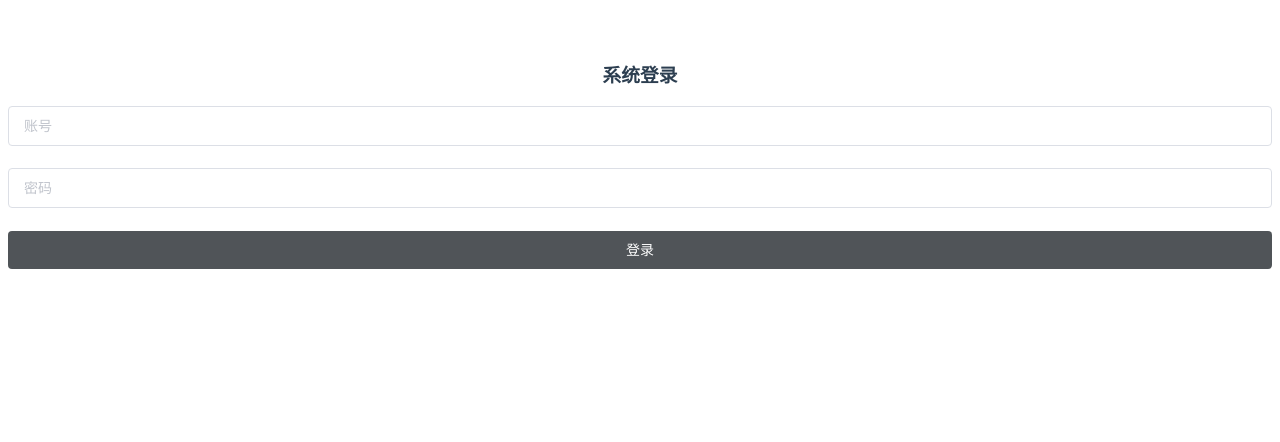
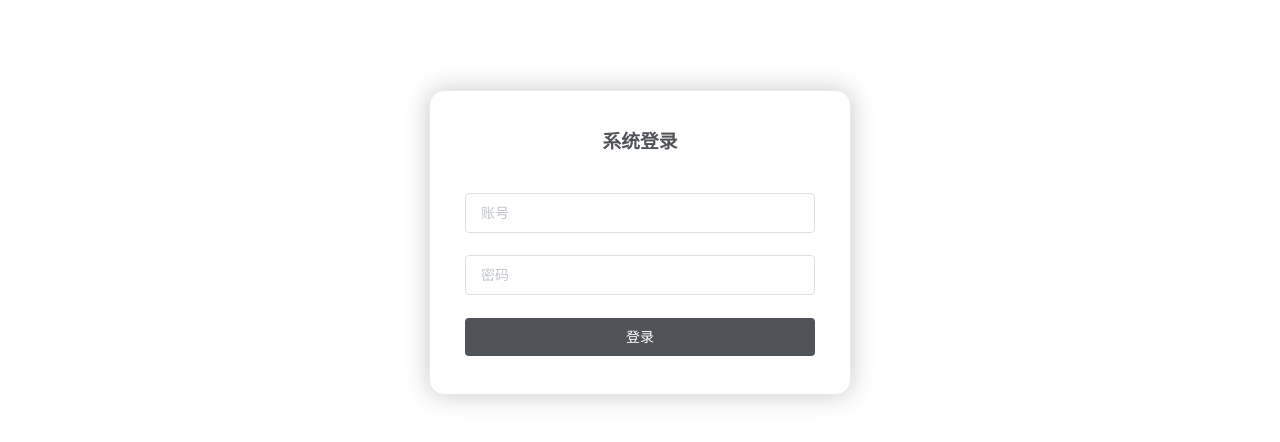
Before and after one commit to jia1000/SpringBootVueDemo, a Vue app in the folder wj-vue-test/: page /#/login in a window 1280 px wide. Shown: the top 442 px of the page. Built offline with nearby package versions, Linux system fonts and the light colour scheme.

Commit message:
前后端分离项目：前端工程：添加登录界面的样式。

```diff
--- a/wj-vue-test/src/components/Login.vue
+++ b/wj-vue-test/src/components/Login.vue
@@ -46,3 +46,23 @@
     }
   }
 </script>
+
+<style>
+  .login-container {
+    border-radius: 15px;
+    background-clip: padding-box;
+    margin: 90px auto;
+    width: 350px;
+    padding: 35px 35px 15px 35px;
+    background: #fff;
+    border: 1px solid #eaeaea;
+    box-shadow: 0 0 25px #cac6c6;
+  }
+
+  .login_title {
+    margin: 0px auto 40px auto;
+    text-align: center;
+    color: #505458;
+  }
+
+</style>
```
